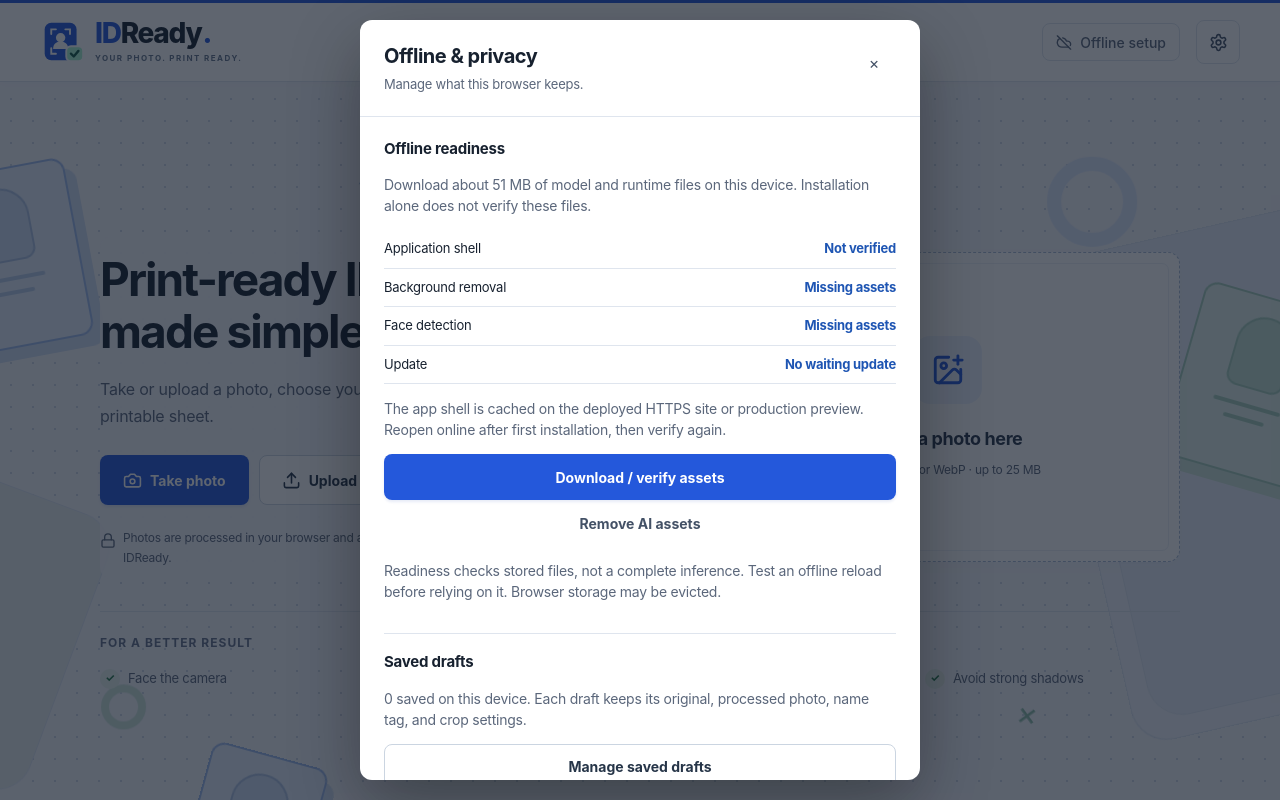
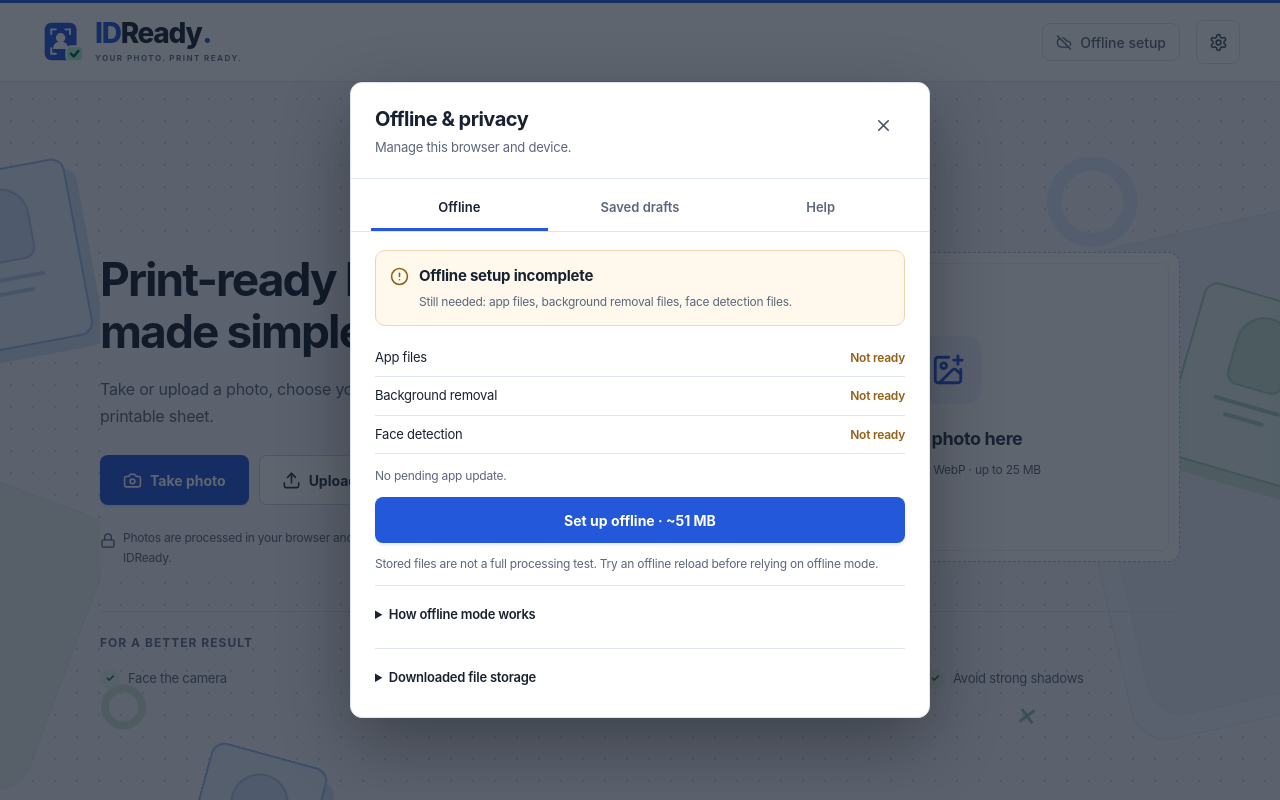
Before and after one commit to Ralphyy9yy/IDReady, a React (Vite) app: page / in a window 1280 px wide. Both pictures are taken after a click on the button "Offline setup". Built offline with nearby package versions, Linux system fonts and the light colour scheme.

Commit message:
Simplify offline settings with clear status and tabbed navigation

```diff
--- a/src/App.tsx
+++ b/src/App.tsx
@@ -1,4 +1,4 @@
-import { Camera, Check, ChevronLeft, ChevronRight, CloudOff, HelpCircle, ImagePlus, Lock, Save, Settings, Upload } from 'lucide-react'
+import { Camera, Check, ChevronLeft, ChevronRight, CloudOff, ImagePlus, Lock, Save, Settings, Upload } from 'lucide-react'
 import { useEffect, useRef, useState } from 'react'
 import { CameraDialog } from './features/capture/CameraDialog'
 import { Brand } from './components/layout/Brand'
@@ -6,7 +6,7 @@ import { Background } from './components/layout/Background'
 import { Editor } from './features/editor/Editor'
 import { ExportPanel } from './features/export/ExportPanel'
 import { getOfflineState } from './features/offline/offline'
-import { OfflinePanel } from './features/offline/OfflinePanel'
+import { SettingsDialog } from './features/offline/SettingsDialog'
 import { decodeImage, renderPhoto, canvasToBlob } from './services/image-processing/render'
 import { deleteDraft, getDraft, listDrafts, saveDraft } from './services/storage/db'
 import { validateImage } from './lib/validation/image'
@@ -144,4 +144,4 @@ export default function App(){const input=useRef<HTMLInputElement>(null);const j
  {stage==='edit'&&image&&original&&<><div className="page-title"><div><button className="back-link" onClick={back}><ChevronLeft/>Change photo</button><h1>Edit photo</h1></div></div><Editor onPendingChange={setPendingEdits} pairBuilder={size.id==='asa'&&<PairBuilder onUse={async blob=>{await load(blob);setSize(SIZES.find(item=>item.id==='asa')!)}}/>} sizeControl={<CustomSize size={size} sizes={SIZES} onApply={setSize}/>} image={image} original={original} size={size} transform={transform} onChange={setTransform} onRemove={remove} processing={processing} bgError={bgError} processed={!!processedBlob} showOriginal={showOriginal} onShowOriginal={setShowOriginal} onApply={applyCleanup}/><div className="desktop-actions"><button className="button secondary" disabled={saving||processing||pendingEdits} onClick={save}><Save/>Save draft</button><button className="button primary" onClick={next}>Continue to export<ChevronRight/></button></div></>}
  {stage==='export'&&image&&<><div className="page-title"><div><button className="back-link" onClick={back}><ChevronLeft/>Back to edit</button><h1>Export & print</h1></div></div><ExportPanel image={image} size={size} transform={transform} onTransformChange={setTransform}/></>}</main>
  {stage==='edit'&&<div className="mobile-primary"><button className="button secondary" disabled={saving||processing||pendingEdits} onClick={save}><Save/>Save draft</button><button className="button primary full" onClick={next}>Continue to export<ChevronRight/></button></div>}{status&&<div className="app-notice" role="status" aria-live="polite">{status}</div>}
- {camera&&<CameraDialog onClose={()=>setCamera(false)} onUpload={()=>{setCamera(false);input.current?.click()}} onUse={b=>{setCamera(false);void load(b)}}/>}{settings&&<div className="dialog-backdrop"><section className="settings-dialog" role="dialog" aria-modal="true" aria-labelledby="settings-title"><header><div><h2 id="settings-title">Offline & privacy</h2><p>Manage what this browser keeps.</p></div><button className="icon-button" onClick={()=>setSettings(false)} aria-label="Close">×</button></header><div className="settings-content"><OfflinePanel onReady={setOfflineReady}/><section><h3>Saved drafts</h3><p>{drafts.length} saved on this device. Each draft keeps its original, processed photo, name tag, and crop settings.</p><button className="button secondary full" onClick={()=>{if(allowLeave()){setStage('add');setSettings(false);window.location.hash='saved-drafts'}}}>Manage saved drafts</button></section><section><h3><HelpCircle/>Install & camera</h3><p>Install from your browser menu after visiting over HTTPS. Camera access also requires HTTPS (or localhost); plain HTTP on a LAN address is not sufficient.</p></section></div></section></div>}</>}
+ {camera&&<CameraDialog onClose={()=>setCamera(false)} onUpload={()=>{setCamera(false);input.current?.click()}} onUse={b=>{setCamera(false);void load(b)}}/>}{settings&&<SettingsDialog draftCount={drafts.length} onReady={setOfflineReady} onClose={()=>setSettings(false)} onManageDrafts={()=>{if(allowLeave()){setStage('add');setSettings(false);window.location.hash='saved-drafts'}}}/>}</>}
--- a/src/features/offline/OfflinePanel.tsx
+++ b/src/features/offline/OfflinePanel.tsx
@@ -1,29 +1,53 @@
 import { useEffect, useState } from 'react'
+import { CheckCircle2, AlertCircle } from 'lucide-react'
 import { downloadAiAssets, getOfflineState, removeAiAssets } from './offline'
 import type { OfflineState } from './offline'
 
 export function OfflinePanel({onReady}:{onReady:(ready:boolean)=>void}) {
   const [state,setState]=useState<OfflineState>({app:false,runtime:false,background:false,face:false,update:false})
+  const [checked,setChecked]=useState(false)
+  const [verifying,setVerifying]=useState(false)
   const [progress,setProgress]=useState<number>()
   const [error,setError]=useState('')
   useEffect(()=>{
     let live=true
-    const refresh=()=>{void getOfflineState().then(next=>{if(live){setState(next);onReady(next.app&&next.background&&next.face)}}).catch(()=>{if(live)setError('Browser storage is unavailable. Offline setup could not be checked.')})}
+    const refresh=()=>{void getOfflineState().then(next=>{if(live){setState(next);setChecked(true);onReady(next.app&&next.background&&next.face)}}).catch(()=>{if(live){setChecked(true);setError('Browser storage is unavailable. Offline setup could not be checked.')}})}
     refresh();const timer=setInterval(refresh,8000)
     return ()=>{live=false;clearInterval(timer)}
   },[onReady])
-  const refresh=async()=>{const next=await getOfflineState();setState(next);onReady(next.app&&next.background&&next.face)}
-  return <section><h3>Offline readiness</h3><p>Download about 51 MB of model and runtime files on this device. Installation alone does not verify these files.</p>
-    <ul className="offline-states"><li>Application shell<strong>{state.app?'Cached':'Not verified'}</strong></li><li>Background removal<strong>{state.background?'Cached':'Missing assets'}</strong></li><li>Face detection<strong>{state.face?'Cached':'Missing assets'}</strong></li><li>Update<strong>{state.update?'Available':'No waiting update'}</strong></li></ul>
-    {!state.app&&<p>The app shell is cached on the deployed HTTPS site or production preview. Reopen online after first installation, then verify again.</p>}
-    {state.update&&<p>An update is waiting. Save your work, close all app tabs, and reopen online when ready.</p>}
-    {progress!==undefined&&<><progress value={progress} max={100}/><p role="status">{Math.round(progress)}% of required files downloaded</p></>}
+  const refresh=async()=>{const next=await getOfflineState();setState(next);setChecked(true);onReady(next.app&&next.background&&next.face)}
+  const ready=checked&&state.app&&state.background&&state.face
+  const filesReady=state.background&&state.face
+  const busy=progress!==undefined||verifying
+  const missing=[!state.app&&'app files',!state.background&&'background removal files',!state.face&&'face detection files'].filter(Boolean)
+  return <section className="offline-panel">
+    <div className={`offline-summary ${ready&&!error?'is-ready':'is-incomplete'}`} role="status">
+      {ready&&!error?<CheckCircle2 aria-hidden="true"/>:<AlertCircle aria-hidden="true"/>}
+      <div><h3>{error?'Offline setup needs attention':!checked?'Checking offline setup…':ready?'Offline files ready':'Offline setup incomplete'}</h3>
+      <p>{!checked?'Checking files stored in this browser.':ready&&!error?'Required files are stored on this device.':error?'The check or download could not finish. See the message below.':`Still needed: ${missing.join(', ')}.`}</p></div>
+    </div>
+    <ul className="offline-states">{[{label:'App files',ready:state.app},{label:'Background removal',ready:state.background},{label:'Face detection',ready:state.face}].map(item=><li key={item.label}><span>{item.label}</span><strong className={!checked?'status-neutral':item.ready?'status-ready':'status-missing'}>{!checked?'Checking…':item.ready?'Ready':'Not ready'}</strong></li>)}</ul>
+    <p className="offline-update">{state.update?'Update available — save your work, close all app tabs, and reopen online when ready.':'No pending app update.'}</p>
+    {progress!==undefined&&<><progress aria-label="Offline file download" value={progress} max={100}/><p role="status">{Math.round(progress)}% of required files downloaded</p></>}
     {error&&<div className="notice error" role="alert">{error}</div>}
-    <button className="button primary full" disabled={progress!==undefined} onClick={async()=>{setProgress(0);setError('');try{await downloadAiAssets((done,total)=>setProgress(done/total*100));await refresh()}catch{setError('Download failed. Check your connection and available storage, then retry.')}finally{setProgress(undefined)}}}>Download / verify assets</button>
-    <button className="button quiet full" disabled={progress!==undefined} onClick={async()=>{
-      if(!window.confirm('Remove offline AI assets? Background removal will need a download again. Saved drafts will be kept.'))return
-      try{await removeAiAssets();await refresh()}catch{setError('Could not remove cached assets. Please retry.')}
-    }}>Remove AI assets</button>
-    <p>Readiness checks stored files, not a complete inference. Test an offline reload before relying on it. Browser storage may be evicted.</p>
+    <button className="button primary full" disabled={busy||!checked} onClick={async()=>{
+      setError('')
+      if(filesReady){setVerifying(true);try{await refresh()}catch{setError('Could not check stored files. Please retry.')}finally{setVerifying(false)};return}
+      setProgress(0)
+      try{await downloadAiAssets((done,total)=>setProgress(done/total*100));await refresh()}catch{setError('Download failed. Check your connection and available storage, then retry.')}finally{setProgress(undefined)}
+    }}>{progress!==undefined?'Setting up offline…':verifying?'Checking…':filesReady?'Check again':'Set up offline · ~51 MB'}</button>
+    <p className="offline-short-note">Stored files are not a full processing test. Try an offline reload before relying on offline mode.</p>
+    <details className="offline-details"><summary>How offline mode works</summary>
+      <p>Setup downloads about 51 MB of AI model and runtime files. Installing the app alone does not download or verify all these files.</p>
+      {!state.app&&<p>App files are cached on the deployed HTTPS site or a production preview. Reopen online after installation, then check again. The development server does not verify the production offline app.</p>}
+      <p>Background removal and face detection run on your device. Readiness checks stored files, not a complete processing run. Browser storage can be cleared or evicted, so verify again if offline processing stops working.</p>
+    </details>
+    <details className="offline-details"><summary>Downloaded file storage</summary><p>Remove the AI files to free storage. Background removal and face detection will need setup again. Your saved drafts will stay.</p>
+      <button className="button secondary full offline-remove" disabled={busy} onClick={async()=>{
+        if(!window.confirm('Remove downloaded AI files? Background removal and face detection will need setup again. Saved drafts will be kept.'))return
+        setError('')
+        try{await removeAiAssets();await refresh()}catch{setError('Could not remove downloaded files. Please retry.')}
+      }}>Remove downloaded AI files</button>
+    </details>
   </section>
 }
--- /dev/null
+++ b/src/features/offline/SettingsDialog.tsx
@@ -0,0 +1,35 @@
+import { useEffect, useRef, useState } from 'react'
+import { X } from 'lucide-react'
+import { OfflinePanel } from './OfflinePanel'
+
+const tabs=[{id:'offline',label:'Offline'},{id:'drafts',label:'Saved drafts'},{id:'help',label:'Help'}] as const
+export function SettingsDialog({draftCount,onReady,onClose,onManageDrafts}:{draftCount:number;onReady:(ready:boolean)=>void;onClose:()=>void;onManageDrafts:()=>void}) {
+  const [tab,setTab]=useState<typeof tabs[number]['id']>('offline')
+  const dialog=useRef<HTMLDialogElement>(null)
+  const opener=useRef(document.activeElement instanceof HTMLElement?document.activeElement:null)
+  const content=useRef<HTMLDivElement>(null)
+  const buttons=useRef<(HTMLButtonElement|null)[]>([])
+  useEffect(()=>{
+    const element=dialog.current,previous=document.body.style.overflow,trigger=opener.current
+    document.body.style.overflow='hidden';element?.showModal()
+    return()=>{element?.close();document.body.style.overflow=previous;requestAnimationFrame(()=>trigger?.focus({preventScroll:true}))}
+  },[])
+  const select=(id:typeof tab)=>{setTab(id);if(content.current)content.current.scrollTop=0}
+  return <dialog ref={dialog} className="settings-dialog tabbed-settings" aria-labelledby="settings-title" onCancel={event=>{event.preventDefault();onClose()}}>
+    <header><div><h2 id="settings-title">Offline & privacy</h2><p>Manage this browser and device.</p></div><button className="icon-button" autoFocus onClick={onClose} aria-label="Close"><X aria-hidden="true"/></button></header>
+    <div className="settings-tabs" role="tablist" aria-label="Settings sections">{tabs.map((item,index)=><button key={item.id} ref={element=>{buttons.current[index]=element}} role="tab" id={`settings-tab-${item.id}`} aria-controls={`settings-panel-${item.id}`} aria-selected={tab===item.id} tabIndex={tab===item.id?0:-1} onClick={()=>select(item.id)} onKeyDown={event=>{
+      let next=index
+      if(event.key==='ArrowRight')next=(index+1)%tabs.length
+      else if(event.key==='ArrowLeft')next=(index+tabs.length-1)%tabs.length
+      else if(event.key==='Home')next=0
+      else if(event.key==='End')next=tabs.length-1
+      else return
+      event.preventDefault();select(tabs[next].id);buttons.current[next]?.focus()
+    }}>{item.label}</button>)}</div>
+    <div className="settings-content" ref={content}>
+      <div role="tabpanel" id="settings-panel-offline" aria-labelledby="settings-tab-offline" hidden={tab!=='offline'}><OfflinePanel onReady={onReady}/></div>
+      <div role="tabpanel" id="settings-panel-drafts" aria-labelledby="settings-tab-drafts" hidden={tab!=='drafts'}><section><h3>Saved on this device</h3><p>{draftCount} saved {draftCount===1?'draft':'drafts'}. Each draft keeps its original, processed photo, name tag, and crop settings.</p><button className="button secondary full" onClick={onManageDrafts}>Manage saved drafts</button><p>Drafts stay in this browser. Clearing browser storage can remove them; downloading a photo does not create a draft.</p></section></div>
+      <div role="tabpanel" id="settings-panel-help" aria-labelledby="settings-tab-help" hidden={tab!=='help'}><section><h3>Privacy</h3><p>Your photos are processed on this device and are not uploaded by IDReady. Save a draft only when you want this browser to keep a copy.</p></section><section><h3>Install & camera</h3><p>Install from your browser menu after visiting over HTTPS. Camera access requires HTTPS or localhost; plain HTTP on a local network address is not sufficient.</p></section><section><h3>Using offline mode</h3><p>Complete setup while online, reopen the app, then test an offline reload. The Offline tab checks required files; it does not guarantee a successful background-removal run.</p></section></div>
+    </div>
+  </dialog>
+}
--- a/src/styles/enhancements.css
+++ b/src/styles/enhancements.css
@@ -1,4 +1,32 @@
 .draft-gallery { grid-column: 1 / -1; width: 100%; }
+.tabbed-settings { padding:0; border:1px solid var(--border); width:min(580px,calc(100vw - 24px)); max-height:calc(100dvh - 24px); overflow:hidden; color:#17212f; }
+.tabbed-settings[open] { display:flex; flex-direction:column; }
+.tabbed-settings::backdrop { background:#101828aa; }
+.tabbed-settings header { flex-shrink:0; align-items:flex-start; gap:12px; }
+.tabbed-settings header .icon-button { flex-shrink:0; }
+.settings-tabs { display:flex; padding:8px 20px 0; gap:4px; border-bottom:1px solid var(--border); flex-shrink:0; }
+.settings-tabs button { flex:1; min-height:44px; border:0; border-bottom:3px solid transparent; background:transparent; color:var(--muted); font-weight:600; font-size:13px; }
+.settings-tabs [aria-selected=true] { border-bottom-color:var(--primary); color:#17212f; }
+.tabbed-settings .settings-content { overflow-y:auto; overscroll-behavior:contain; min-height:0; padding:18px 24px; }
+.tabbed-settings [role=tabpanel][hidden] { display:none; }
+.tabbed-settings .settings-content .offline-panel { padding:0; border:0; }
+.offline-summary { display:flex; gap:10px; align-items:flex-start; padding:14px; border-radius:10px; border:1px solid #ecd8af; background:#fff9ed; }
+.offline-summary > svg { flex-shrink:0; color:#946018; margin-top:2px; }
+.offline-summary.is-ready { border-color:#b8ddc9; background:#f0faf4; }
+.offline-summary.is-ready > svg { color:#217246; }
+.offline-summary h3 { margin:0 0 5px; }
+.tabbed-settings .offline-summary p { margin:0; font-size:12px; }
+.offline-states li { align-items:center; font-size:13px; }
+.offline-states strong { font-size:12px; font-weight:600; }
+.offline-states .status-ready { color:#217246; }
+.offline-states .status-missing { color:#946018; }
+.offline-states .status-neutral { color:var(--muted); }
+.tabbed-settings .offline-update,.tabbed-settings .offline-short-note { font-size:12px; color:var(--muted); }
+.offline-details { border-top:1px solid var(--border); margin-top:12px; padding-top:6px; }
+.offline-details summary { min-height:44px; align-content:center; font-size:13px; font-weight:600; cursor:pointer; }
+.tabbed-settings .offline-details p { font-size:12px; }
+.tabbed-settings .offline-remove { color:#a32929; border-color:#e3bbbb; }
+@media(max-width:480px) { .tabbed-settings header { padding:16px; } .settings-tabs { padding-inline:12px; } .tabbed-settings .settings-content { padding:14px 16px; } }
 .draft-save-status { display:flex; align-items:center; justify-content:space-between; gap:12px; margin-bottom:12px; color:var(--muted); font-size:12px; }
 .draft-save-status .button { min-height:36px; font-size:12px; }
 .draft-gallery h2 { font-size: 18px; }
```
Also changed, not shown: 2 other files (tests, documents, lock files or other folders).
